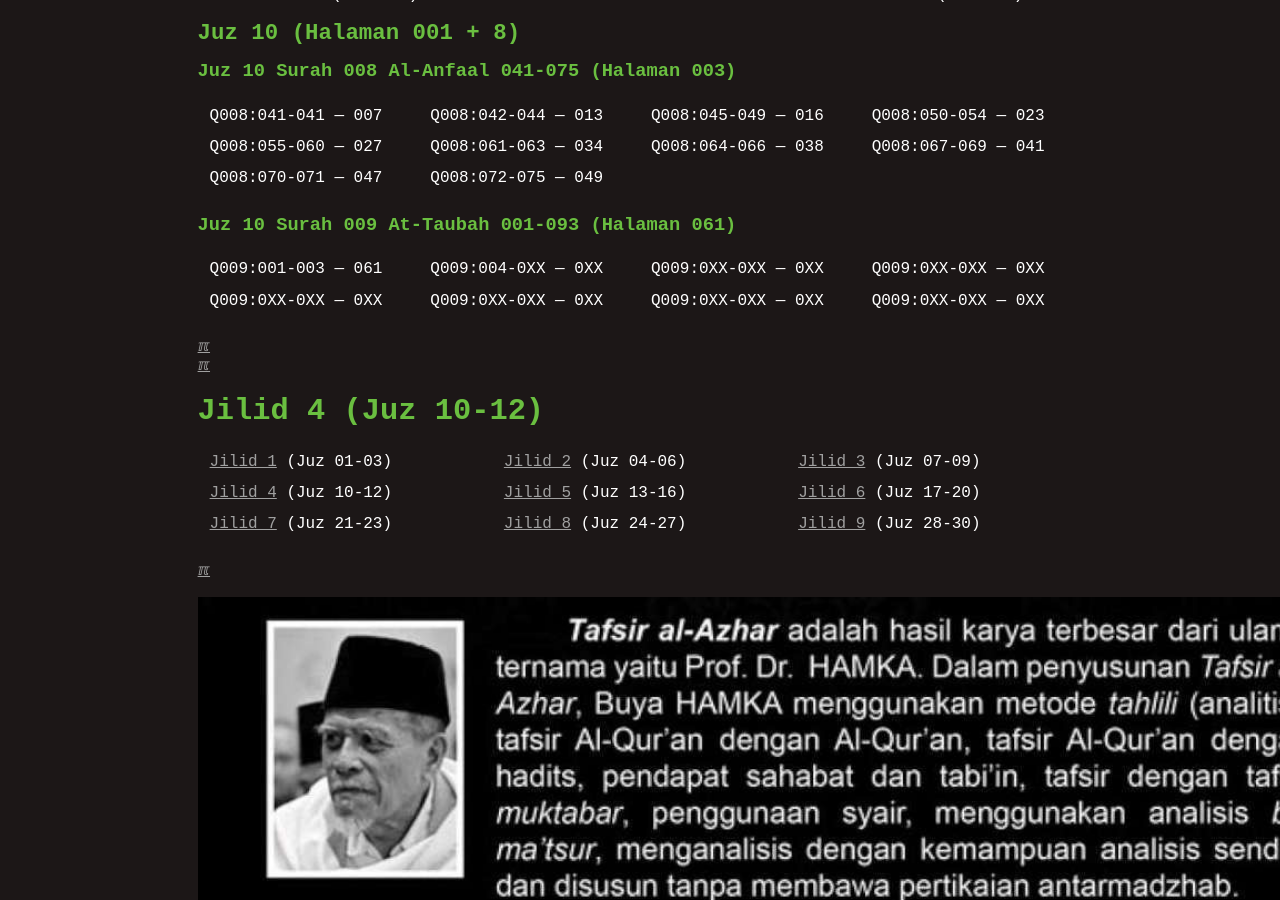
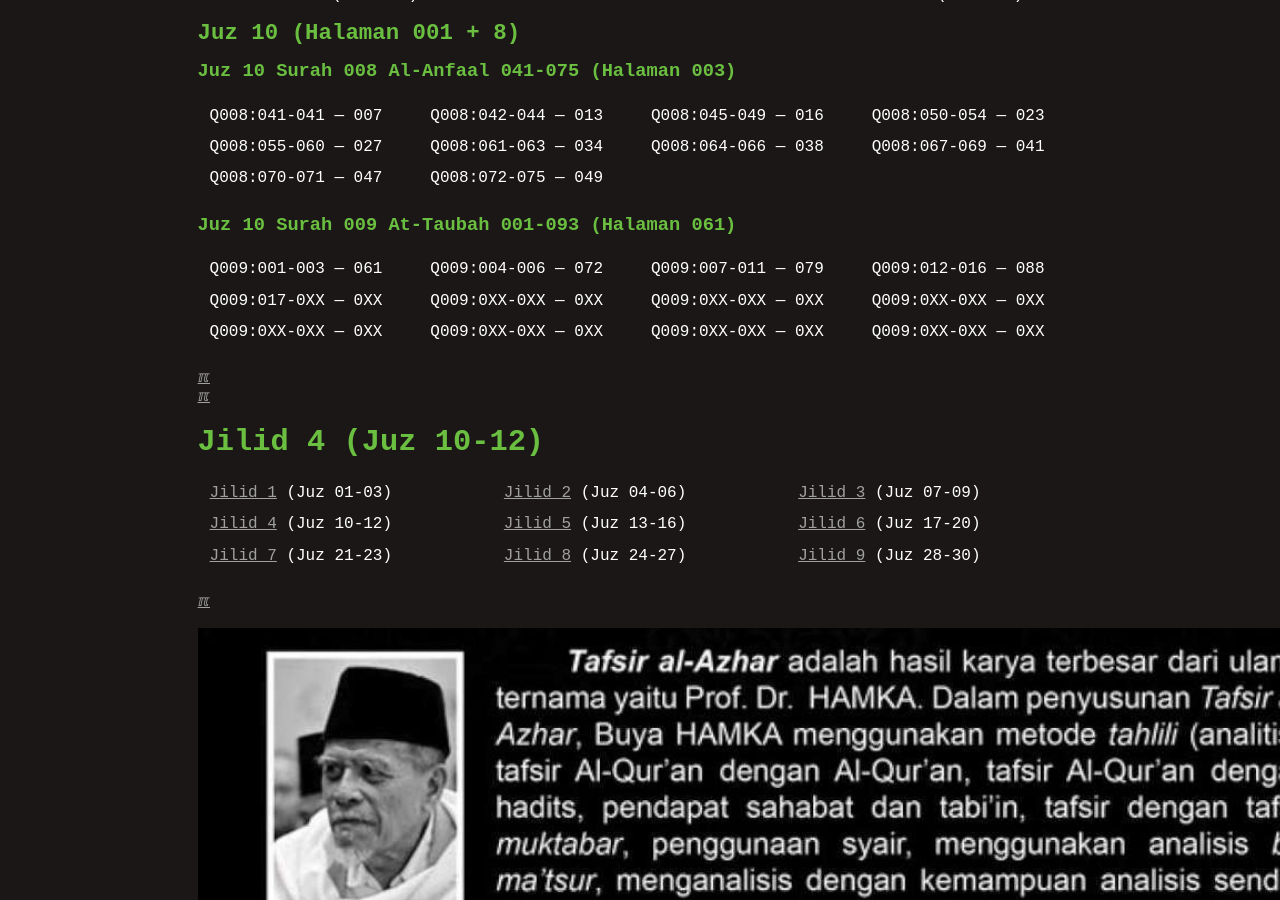
Before and after one commit to dullatip/indexquran, a Jekyll site: the page built from 004.md, in a window 1280 px wide and 900 px high, scrolled down 753 px. Built offline with Jekyll 4.4.1, drawn with Linux system fonts in a browser that asks for light colours; some of the changed text lies outside the part shown.

Commit message:
modified:   004.md

```diff
--- a/004.md
+++ b/004.md
@@ -20,7 +20,8 @@
 
 ### Juz 10 Surah 009 At-Taubah 001-093 (Halaman 061)
 
-| Q009:001-003 --- 061 | Q009:004-0XX --- 0XX | Q009:0XX-0XX --- 0XX | Q009:0XX-0XX --- 0XX |
+| Q009:001-003 --- 061 | Q009:004-006 --- 072 | Q009:007-011 --- 079 | Q009:012-016 --- 088 |
+| Q009:017-0XX --- 0XX | Q009:0XX-0XX --- 0XX | Q009:0XX-0XX --- 0XX | Q009:0XX-0XX --- 0XX |
 | Q009:0XX-0XX --- 0XX | Q009:0XX-0XX --- 0XX | Q009:0XX-0XX --- 0XX | Q009:0XX-0XX --- 0XX |
 
 [&#x213C;](#)<br id="idx4SSAYTHAL">
--- a/_config.yml
+++ b/_config.yml
@@ -1,4 +1,4 @@
-version:          "Sun 06 Oct 2024 10:00"
+version:          "Sun 06 Oct 2024 23:00"
 copyright:        "2024-2024"
 title:            "Index Tafsir Al-Azhar HAMKA"
 author:           "Abdul Latip"
```
Also changed, not shown: 000.md (+1 -1 lines).
